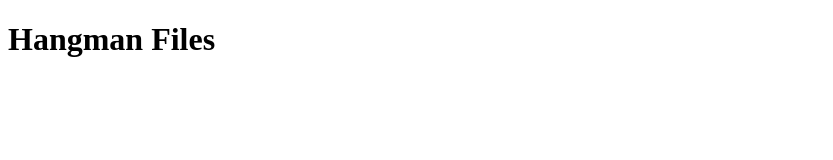
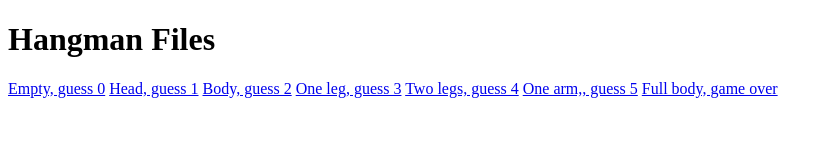
Before and after one commit to MrRoseTeacher/hangman, a plain HTML site: page index.html in a window 1280 px wide. Shown: the whole page, without its empty margins (0-833 px from the left). Drawn offline with Linux system fonts and the light colour scheme.

Commit message:
Update index.html

```diff
--- a/index.html
+++ b/index.html
@@ -8,7 +8,14 @@
   </head>
   <body>
     <main>
-        <h1>Hangman Files</h1>
+      <h1>Hangman Files</h1>
+      <a href="0_empty.png">Empty, guess 0</a>
+      <a href="1_head.png">Head, guess 1</a>
+      <a href="2_body.png">Body, guess 2</a>
+      <a href="3_oneleg.png">One leg, guess 3</a>
+      <a href="4_twoleg.png">Two legs, guess 4</a>
+      <a href="5_onearm.png">One arm,, guess 5</a>
+      <a href="6_full.png">Full body, game over</a>
     </main>
   </body>
 </html>
```
